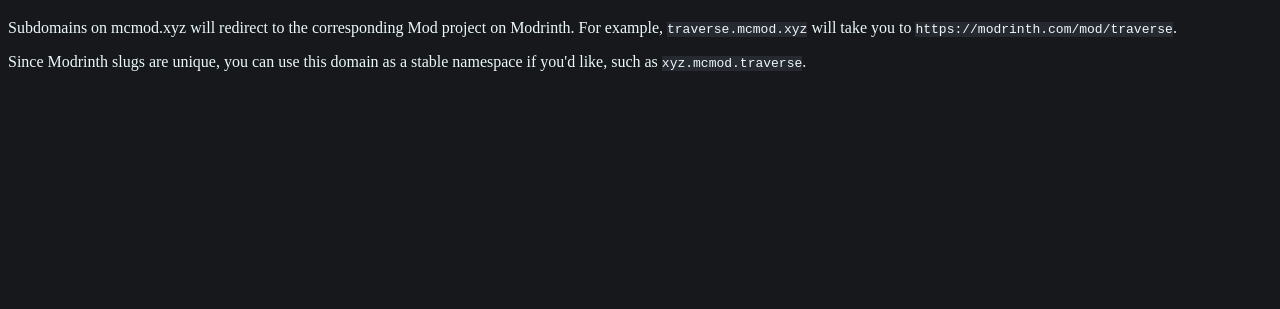
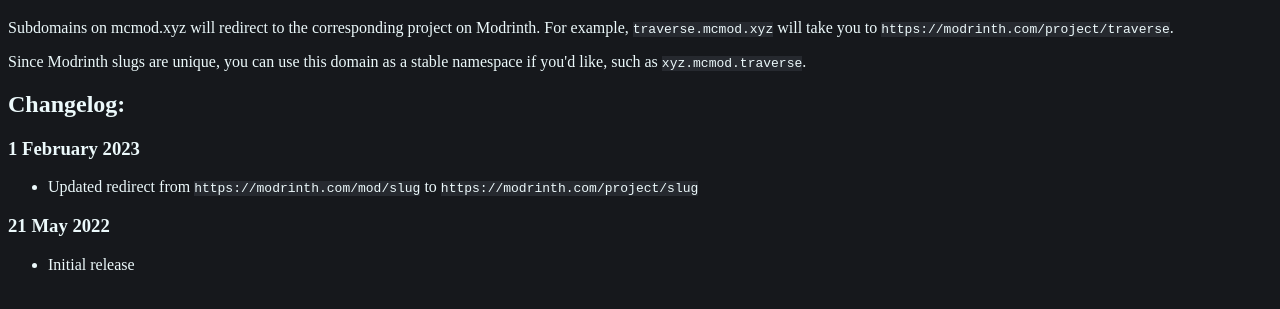
Before and after one commit to Prospector/mcmod-xyz, a plain HTML site: page index.html in a window 1280 px wide. Shown: the part 61-370 px from the top of the page. Drawn offline with Linux system fonts and the light colour scheme.

Commit message:
Update index.html

```diff
--- a/index.html
+++ b/index.html
@@ -6,8 +6,18 @@
 <body style="background-color: #16181c; color: #ecf9fb">
 
 <h1>Welcome to mcmod.xyz</h1>
-<p>Subdomains on mcmod.xyz will redirect to the corresponding Mod project on Modrinth. For example, <code style="background-color: #26292f;">traverse.mcmod.xyz</code> will take you to <code style="background-color: #26292f;">https://modrinth.com/mod/traverse</code>.</p>
+<p>Subdomains on mcmod.xyz will redirect to the corresponding project on Modrinth. For example, <code style="background-color: #26292f;">traverse.mcmod.xyz</code> will take you to <code style="background-color: #26292f;">https://modrinth.com/project/traverse</code>.</p>
 <p>Since Modrinth slugs are unique, you can use this domain as a stable namespace if you'd like, such as <code style="background-color: #26292f;">xyz.mcmod.traverse</code>.</p>
 
+<h2>Changelog:</h2>
+<h3>1 February 2023</h3>
+<ul>
+  <li>Updated redirect from <code style="background-color: #26292f;">https://modrinth.com/mod/slug</code> to <code style="background-color: #26292f;">https://modrinth.com/project/slug</code></li>
+</ul>
+
+<h3>21 May 2022</h3>
+<ul>
+  <li>Initial release</li>
+</ul>
 </body>
 </html>
```
